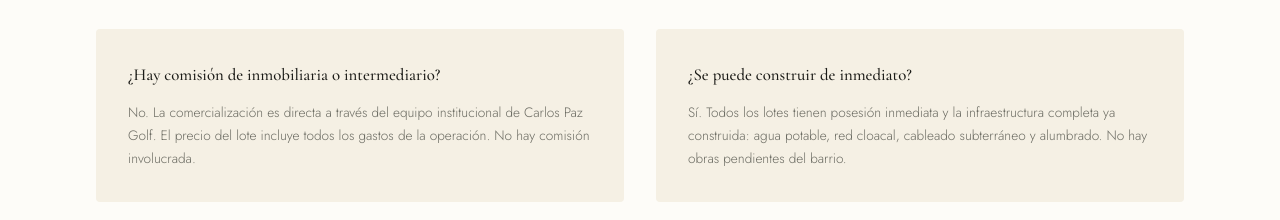
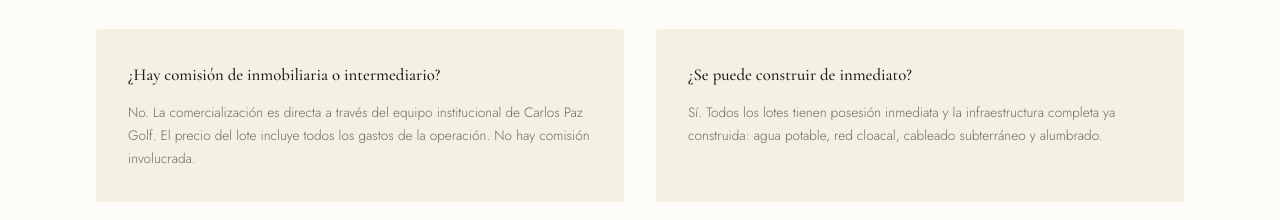
Before and after one commit to nmarcotegui/cpg-website, a plain HTML site: page index.html in a window 1280 px wide. Shown: the part 9359-9579 px from the top of the page. Drawn offline with nearby package versions, Linux system fonts and the light colour scheme.

Commit message:
Update index.html

```diff
--- a/index.html
+++ b/index.html
@@ -1346,7 +1346,7 @@
     </div>
     <div class="faq-item">
       <p class="faq-q">¿Se puede construir de inmediato?</p>
-      <p class="faq-a">Sí. Todos los lotes tienen posesión inmediata y la infraestructura completa ya construida: agua potable, red cloacal, cableado subterráneo y alumbrado. No hay obras pendientes del barrio.</p>
+      <p class="faq-a">Sí. Todos los lotes tienen posesión inmediata y la infraestructura completa ya construida: agua potable, red cloacal, cableado subterráneo y alumbrado.</p>
     </div>
     <div class="faq-item">
       <p class="faq-q">¿Qué tamaño tienen los lotes?</p>
```
